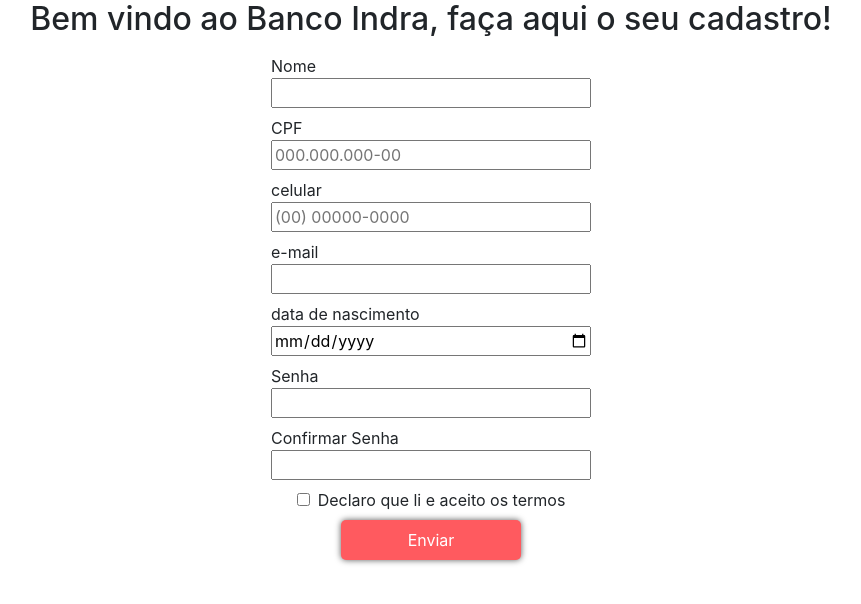
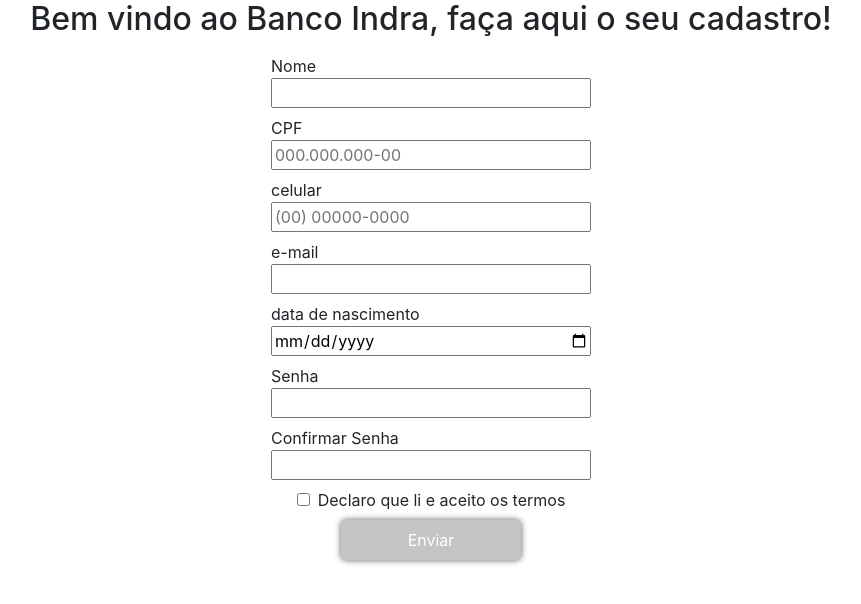
Before and after one commit to grodrigues-dev/banco-indra, an Angular app: page /cadastro in a window 1280 px wide. Shown: the top 604 px of the page, without its empty margins (209-1070 px from the left). Built offline with nearby package versions, Linux system fonts and the light colour scheme; what ngx-mask would draw is missing.

Commit message:
finalizando validações de form

```diff
--- a/src/app/components/cadastro/cadastro.component.html
+++ b/src/app/components/cadastro/cadastro.component.html
@@ -33,5 +33,6 @@
         <input type="checkbox" formControlName="termosAceitos" class="mr-2">
         <label for="ml-2">Declaro que li e aceito os termos</label>
     </div>
-    <button class="btn-pri" [disabled]="!formCadastro.valid || errMsg">Enviar</button>
+    <button class="btn-pri" [ngClass]="{'btn-disabled': !formCadastro.valid || errMsg}"
+        [disabled]="!formCadastro.valid || errMsg" (click)="submeterFormulario()">Enviar</button>
 </form>
--- a/src/app/components/cadastro/cadastro.component.ts
+++ b/src/app/components/cadastro/cadastro.component.ts
@@ -1,5 +1,7 @@
 import { Component, OnInit } from '@angular/core';
+import { Router } from '@angular/router';
 import { FormGroup, FormBuilder, Validators } from '@angular/forms';
+import { timeMasks } from 'ngx-mask';
 
 
 @Component({
@@ -14,6 +16,7 @@
 
   constructor(
     private fb: FormBuilder,
+    private router: Router
   ) { }
 
   ngOnInit(): void {
@@ -22,7 +25,7 @@
 
   private iniciarForm(): void {
     this.formCadastro = this.fb.group({
-      nome: [null, Validators.required],
+      nome: [null, Validators.minLength(3)],
       cpf: [null, Validators.required],
       celular: [null, Validators.required],
       email: [null, Validators.required],
@@ -30,7 +33,7 @@
       senha: [null, Validators.required],
       confirmarSenha: [null, Validators.required],
       termosAceitos: [null, Validators.requiredTrue],
-      receberEmail: [null],
+      receberEmail: [null, ''],
     })
   }
 
@@ -42,4 +45,9 @@
     }
   }
 
+
+  submeterFormulario() {
+    this.router.navigate([''])
+  }
+
 }
--- a/src/styles.scss
+++ b/src/styles.scss
@@ -70,7 +70,7 @@
     color: #fff;
     padding: 8px;
     border: none;
-    cursor: none;
+    cursor: not-allowed;
     border-radius: 5px;
     width: 180px;
     box-shadow: 0px 0px 6px rgb(0 0 0 / 65%);
```
